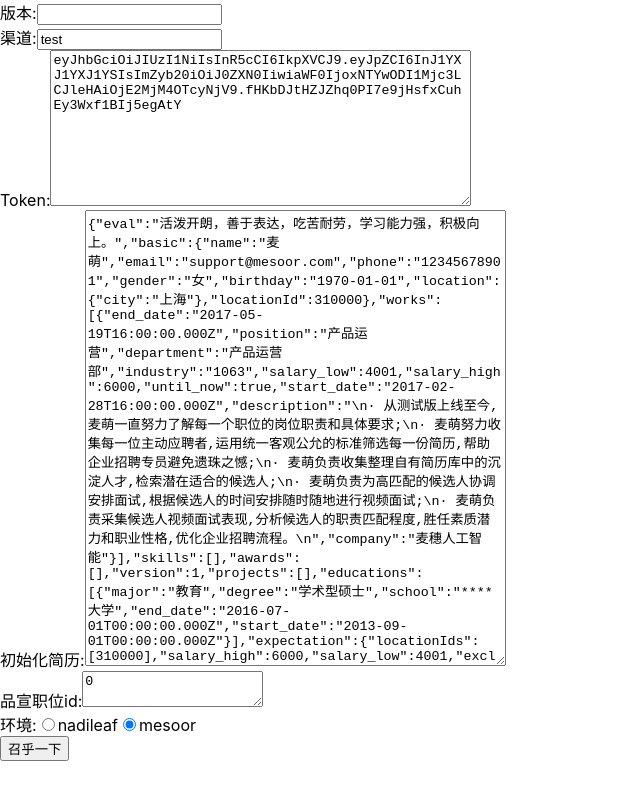
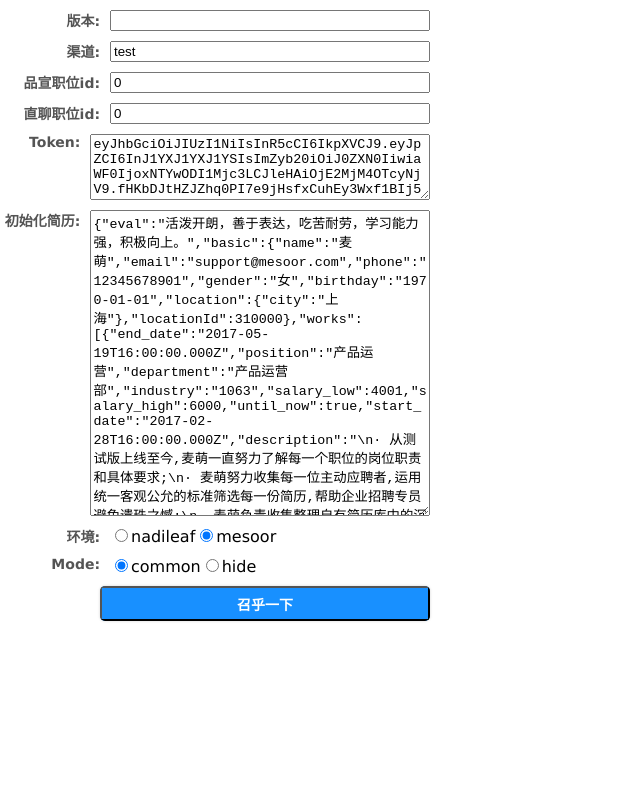
Before and after one commit to nadileaf/zhaohu-sdk-web, a React app: page / in a window 1280 px wide. Shown: the whole page, without its empty margins (0-640 px from the left). Built offline with nearby package versions, Linux system fonts and the light colour scheme.

Commit message:
加俩参数 直聊id和mode

```diff
--- a/package.json
+++ b/package.json
@@ -75,7 +75,10 @@
     "publish": "bash -c \"qshell dircache build cache.txt && qshell qupload2 --bucket homepage --src-dir build/ --file-list cache.txt --key-prefix agora/ --overwrite true --check-exists true --check-hash true --log-stdout=true && qshell cdnrefresh <(echo https://www.mesoor.com/agora/main.js$'\\n'https://www.mesoor.com/agora/sdk.js$'\\n'https://www.mesoor.com/agora/index.html)\""
   },
   "eslintConfig": {
-    "extends": "react-app"
+    "extends": "react-app",
+    "rules": {
+      "@typescript-eslint/no-angle-bracket-type-assertion": "off"
+    }
   },
   "browserslist": {
     "production": [
--- a/src/InjectFrame.tsx
+++ b/src/InjectFrame.tsx
@@ -12,10 +12,36 @@ interface InjectFrameProps {
   open: boolean
   reload?: number
   adJobId?: number
+  mode?: string
+  chatId?: number
+}
+
+type UrlParams = {
+  platform: string
+  token: string
+  from: string
+  reload: number
+  version?: string
+  ad_job_id?: number
+  chat_id?: number
+  mode?: string
 }
 
 const InjectFrame: React.FC<InjectFrameProps> = (props: InjectFrameProps) => {
-  const url = `https://agora.${props.env || 'mesoor'}.com/?platform=web_sdk&token=${encodeURIComponent(props.token)}&from=${encodeURIComponent(props.from)}${props.version ? `&version=${props.version}` : ''}&reload=${props.reload || 0}&ad_job_id=${props.adJobId || 0}`
+  const host = `https://agora.${props.env || 'mesoor'}.com/`
+
+  const params: UrlParams = {
+    platform: 'web_sdk',
+    token: encodeURIComponent(props.token),
+    from: encodeURIComponent(props.from),
+    reload: props.reload || 0
+  }
+  if (props.version) params.version = props.version
+  if (props.adJobId) params.ad_job_id = props.adJobId
+  if (props.chatId) params.chat_id = props.chatId
+  if (props.mode) params.mode = props.mode
+
+  const url = host + '?' + Object.entries(params).map(([k, v]) => `${k}=${v}`).join('&')
 
   return (
     <CSSTransition
--- a/src/index.css
+++ b/src/index.css
@@ -0,0 +1,42 @@
+.label-content {
+  display: flex;
+  margin-bottom: 10px;
+  width: 430px;
+  font-family: "lucida grande", "lucida sans unicode", lucida, helvetica, "Hiragino Sans GB", "Microsoft YaHei", "WenQuanYi Micro Hei", sans-serif;
+}
+
+.label {
+  width: 100px;
+  text-align: right;
+  padding-right: 10px;
+  font-size: 14px;
+  font-weight: bold;
+  color: #545454;
+}
+
+.label-content input {
+  flex: 1;
+}
+
+.button-group {
+  display: flex;
+  width: 330px;
+  border-radius: 5px;
+  overflow: hidden;
+  height: 35px;
+  box-shadow: 0 0 3px #d5d5d5;
+  margin-left: 100px;
+  box-sizing: border-box;
+}
+
+.button {
+  flex: 1;
+  display: block;
+  background-color: #1890ff;
+  color: #fff;
+  outline: none;
+  height: 100%;
+  cursor: pointer;
+  font-size: 14px;
+  font-weight: bold;
+}
--- a/src/index.tsx
+++ b/src/index.tsx
@@ -1,6 +1,7 @@
 import React, { useState, ChangeEvent, FormEvent } from "react"
 import ReactDOM from "react-dom"
 import { ZhaohuFrame } from "./sdk"
+import './index.css'
 
 function DemoComponent() {
   const [inputs, setInputs] = useState({
@@ -10,6 +11,8 @@ function DemoComponent() {
     resume: JSON.stringify(resume),
     env: 'mesoor',
     adJobId: 0,
+    chatId: 0,
+    mode: ''
   });
 
   const [zhaohu, setZhaohu] = useState<ZhaohuFrame | undefined>(undefined)
@@ -34,6 +37,8 @@ function DemoComponent() {
         token: inputs.token,
         env: inputs.env,
         adJobId: inputs.adJobId,
+        chatId: inputs.chatId,
+        mode: inputs.mode,
         basicInfoRequest() {
           return Promise.resolve(JSON.parse(inputs.resume))
         }
@@ -57,42 +62,61 @@ function DemoComponent() {
 
   return (
     <form onSubmit={handleSubmit}>
-      <div>
-        <label>版本:
+      <div style={{marginTop: 10}}>
+        <label className="label-content">
+          <div className="label">版本:</div>
           <input name="version" type="text" value={inputs.version} onChange={handleInput}/>
         </label>
       </div>
       <div>
-        <label>渠道:
+        <label className="label-content">
+          <div className="label">渠道:</div>
           <input name="from" type="text" value={inputs.from} onChange={handleInput}/>
         </label>
       </div>
       <div>
-        <label>Token:
-          <textarea name="token" value={inputs.token} onChange={handleInput} rows={10} cols={50}></textarea>
+        <label className="label-content">
+          <div className="label">品宣职位id:</div>
+          <input name="adJobId" value={inputs.adJobId} onChange={handleInput}></input>
         </label>
       </div>
       <div>
-        <label>初始化简历:
-          <textarea name="resume" value={inputs.resume} onChange={handleInput} rows={30} cols={50}></textarea>
+        <label className="label-content">
+          <div className="label">直聊职位id:</div>
+          <input name="chatId" value={inputs.chatId} onChange={handleInput}></input>
         </label>
       </div>
       <div>
-        <label>品宣职位id:
-          <textarea name="adJobId" value={inputs.adJobId} onChange={handleInput}></textarea>
+        <label className="label-content">
+          <div className="label">Token:</div>
+          <textarea name="token" value={inputs.token} onChange={handleInput} rows={4} cols={50}></textarea>
         </label>
       </div>
       <div>
-        环境:
+        <label className="label-content">
+          <div className="label">初始化简历:</div>
+          <textarea name="resume" value={inputs.resume} onChange={handleInput} rows={20} cols={50}></textarea>
+        </label>
+      </div>
+      <div className="label-content">
+        <div className="label">环境:</div>
         <label><input type="radio" name="env" value="nadileaf" checked={inputs.env === "nadileaf"} onChange={handleInput}/>nadileaf</label>
         <label><input type="radio" name="env" value="mesoor" checked={inputs.env === "mesoor"} onChange={handleInput}/>mesoor</label>
       </div>
-      <button type="submit">召乎一下</button>
+      <div className="label-content">
+        <div className="label">Mode:</div>
+        <label><input type="radio" name="mode" value="" checked={inputs.mode === ""} onChange={handleInput}/>common</label>
+        <label><input type="radio" name="mode" value="hide" checked={inputs.mode === "hide"} onChange={handleInput}/>hide</label>
+      </div>
+
+      <div className="button-group">
+        <button className="button" type="submit">召乎一下</button>
         {
           zhaohu ?
-        (<button type="button" onClick={handleSwitch}>{open ? 'hide' : 'show'}</button>) :
+          (<button className="button" type="button" onClick={handleSwitch}>{open ? 'hide' : 'show'}</button>) :
           (undefined)
         }
+      </div>
     </form>
   )
 }
--- a/src/sdk.tsx
+++ b/src/sdk.tsx
@@ -17,6 +17,8 @@ interface InitParam {
   env?: string
   hash?: string
   adJobId?: number
+  chatId?: number
+  mode?: string
   basicInfoRequest: () => Promise<any>
 }
 
@@ -153,6 +155,8 @@ export class ZhaohuFrame {
       open={this.shown}
       reload={this.reload_count}
       adJobId={this.param.adJobId}
+      chatId={this.param.chatId}
+      mode={this.param.mode}
     />, this.container)
   }
 
```
Also changed, not shown: 1 other file (tests, documents, lock files or other folders). Lines whose indentation alone changed are shown as unchanged.
